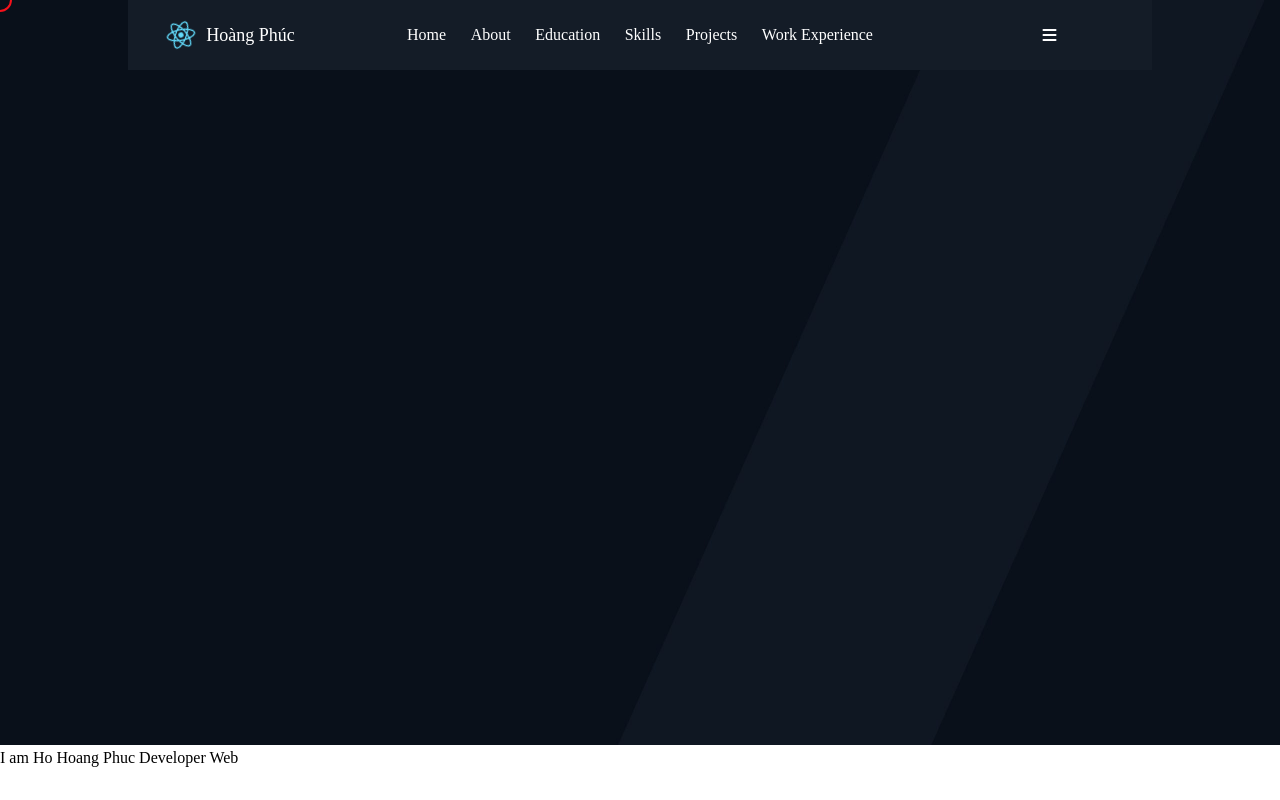
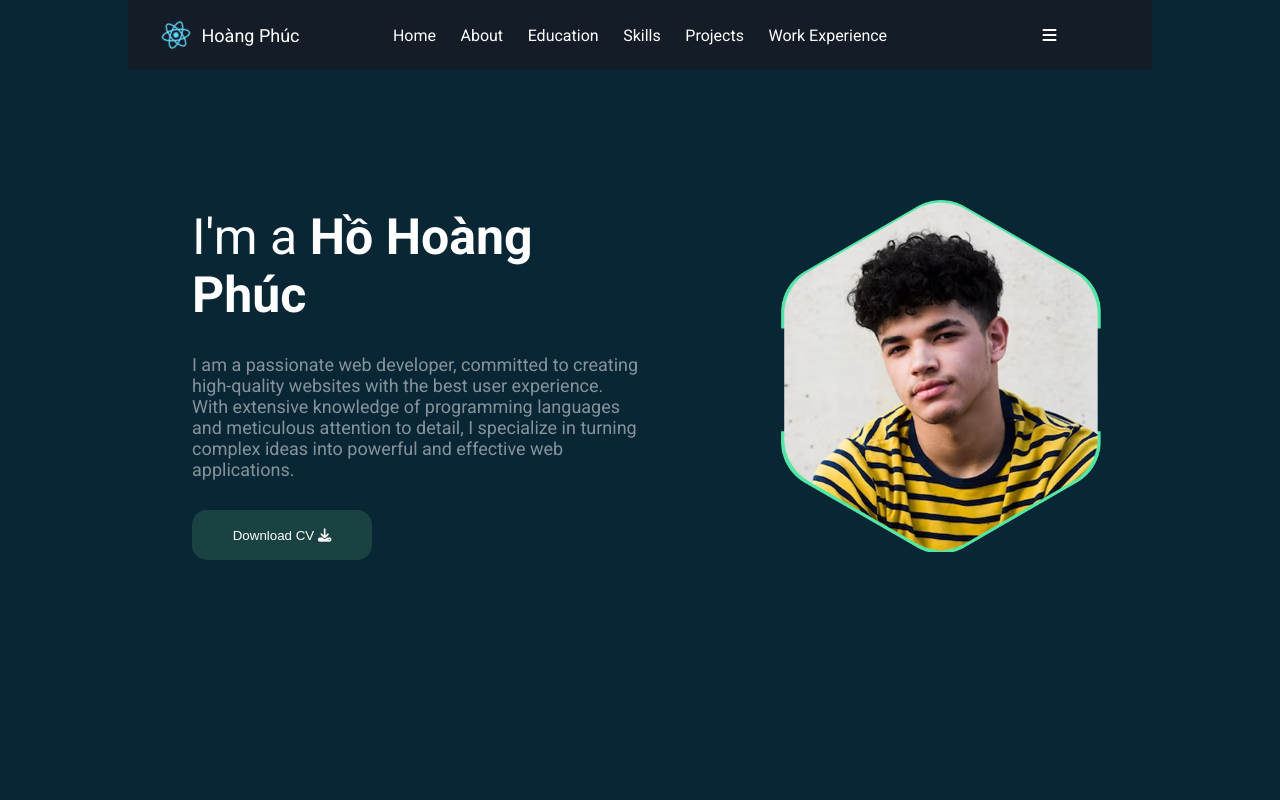
Before and after one commit to Minurte1/Portfolio, a React (Create React App) app: page / in a window 1280 px wide. Built offline with nearby package versions, Linux system fonts and the light colour scheme.

Commit message:
cap nhat

```diff
--- a/public/index.html
+++ b/public/index.html
@@ -15,6 +15,11 @@
       manifest.json provides metadata used when your web app is installed on a
       user's mobile device or desktop. See https://developers.google.com/web/fundamentals/web-app-manifest/
     -->
+  <link rel="preconnect" href="https://fonts.googleapis.com">
+  <link rel="preconnect" href="https://fonts.gstatic.com" crossorigin>
+  <link
+    href="https://fonts.googleapis.com/css2?family=Roboto:ital,wght@0,100;0,300;0,400;0,500;0,700;0,900;1,100;1,300;1,400;1,500;1,700;1,900&display=swap"
+    rel="stylesheet">
   <link rel="manifest" href="%PUBLIC_URL%/manifest.json" />
   <!--
       Notice the use of %PUBLIC_URL% in the tags above.
--- a/src/App.css
+++ b/src/App.css
@@ -6,6 +6,7 @@
 .App {
   width: 100%;
   height: auto;
+
 }
 
 .container-Navbar {
@@ -17,7 +18,8 @@
   position: fixed;
   top: 0;
   left: 0;
-  z-index: 2;
+  z-index: 99;
+
 
 
 
@@ -73,7 +75,7 @@
   background-color: #333;
   color: #fff;
   transition: right 0.5s;
-  z-index: 3;
+  z-index: 100;
   /* Thêm hiệu ứng chuyển động */
 
 }
@@ -90,16 +92,19 @@
 }
 
 .text-logo {
-  color: white;
+  font-family: "Roboto", sans-serif;
   margin-left: 5%;
   font-size: 18px;
+  color: white;
 }
 
 a {
   text-decoration: none;
-  color: white;
+  font-family: "Roboto", sans-serif;
   margin-left: 2%;
   margin-right: 2%;
+  color: white;
+
 }
 
 
@@ -144,7 +149,7 @@ body.menu-closed {
   height: 100%;
   background-color: rgba(0, 0, 0, 0.5);
   /* Màu tối */
-  z-index: 1;
+  z-index: 100;
   /* Đảm bảo nằm trên tất cả các phần tử khác */
   display: none;
   /* Ẩn mặc định */
@@ -155,18 +160,145 @@ body.menu-closed {
   /* Hiển thị khi active */
 }
 
+#home>img {
+  width: 100%;
+  height: 800px;
+  position: absolute;
+}
+
 .Home-banner {
   width: 100%;
-  height: 745px;
-  position: relative;
+  height: 800px;
+  position: absolute;
+  background-color: #092635;
 }
 
 .home-info {
   width: 50%;
   height: 100%;
+  font-family: "Roboto", sans-serif;
+  color: white;
+  z-index: 3;
+  display: flex;
+  justify-content: center;
+  align-items: center;
+  margin-top: -10%;
 }
 
 .home-avt {
   width: 50%;
+
+  height: 400px;
+  position: relative;
+  z-index: 3;
+  display: flex;
+  justify-content: center;
+  align-items: center;
+}
+
+#home {
+  width: 100%;
+  height: 800px;
+  position: relative;
+  display: flex;
+  justify-content: center;
+  align-items: center;
+}
+
+.info-small>p {
+  width: 100%;
+  height: auto;
+  font-size: 50px;
+}
+
+
+
+.sec-text {
+  /* width: 50%; */
+  height: auto;
+  font-family: monospace;
+  color: #ffffff;
+  letter-spacing: 3px;
+  white-space: nowrap;
+  overflow: hidden;
+  border-right: 3px solid black;
+  animation: typingne 3s steps(20) infinite alternate,
+    caretne 0.5s steps(2) infinite;
+}
+
+@keyframes caretne {
+  from {
+    border-color: transparent;
+  }
+
+  to {
+    border-color: rgb(255, 255, 255);
+  }
+}
+
+@keyframes typingne {
+  from {
+    width: 0;
+  }
+
+  to {
+    width: 400px;
+    /* Thay đổi giá trị này để khớp với chiều dài thực tế của văn bản */
+  }
+
+}
+
+.info-small {
+  width: 80%;
   height: 100%;
+  display: flex;
+  justify-content: center;
+  align-items: center;
+  text-align: left;
+  margin-left: 30%;
+  margin-top: 15%;
 }
+
+.text-small {
+  font-size: 18px;
+  margin-top: 30px;
+  opacity: 0.5;
+
+}
+
+.downloadCV {
+  width: 180px;
+  height: 50px;
+  margin-top: 30px;
+  border-radius: 15px;
+  /* background-color: #5C8374; */
+  background-color: #1B4242;
+  border: none;
+  color: rgb(255, 255, 255);
+}
+
+.downloadCV:hover {
+  background-color: rgb(0, 0, 0);
+  border: none;
+  cursor: pointer;
+  color: white;
+  border-radius: 15px;
+}
+
+.avt {
+  background-image: url('./public/image/banner_shape.png');
+  position: absolute;
+  content: "";
+
+  background-position: center top;
+  background-repeat: no-repeat;
+  background-size: cover;
+  width: 50%;
+  height: auto;
+  top: 0;
+  left: 0;
+  z-index: -1;
+  animation: bannerAnimi1 linear 1s infinite alternate;
+  margin-left: 22%;
+
+}
--- a/src/App.js
+++ b/src/App.js
@@ -1,12 +1,43 @@
 import './App.css';
-import Cursor from './public/component/cursor';
-import React, { useState } from 'react';
-import ScrollAnimation from 'react-animate-on-scroll';
+// import Cursor from './public/component/cursor';
+import React, { useState, useEffect } from 'react';
+// import ScrollAnimation from 'react-animate-on-scroll';
 // import 'animate.css/animate.min.css'; // Import CSS của thư viện animate.css (được sử dụng bởi react-animate-on-scroll)
 const App = () => {
   const [showMenu, setShowMenu] = useState(false);
 
+  const [speed, setSpeed] = useState(2);
+  useEffect(() => {
+    const intervalId = setInterval(() => {
 
+    }, speed); return () => clearInterval(intervalId);
+  }, [speed]);
+
+  window.onload = function () {
+
+    const text = document.querySelector(".sec-text");
+    if (text) {
+      const load = () => {
+        setTimeout(() => {
+          text.textContent = "Web Developer";
+
+        }, 0)
+        setTimeout(() => {
+          text.textContent = "Web Frontend";
+
+        }, 5900)
+        setTimeout(() => {
+          text.textContent = "Web Backend";
+
+        }, 11900)
+      }
+      load();
+      setInterval(load, 12000)
+    } else {
+      console.error("Element with class 'sec-text' not found");
+    }
+
+  }
   const toggleMenu = () => {
     console.log('Before toggle:', showMenu);
     setShowMenu(!showMenu);
@@ -15,8 +46,7 @@ const App = () => {
 
   return (
     <>
-
-      <Cursor></Cursor>
+      {/* <Cursor></Cursor> */}
       <div className={`container-Navbar`}>
         <div className='Navbar'>
           <div className='Navbar-left'>
@@ -53,14 +83,26 @@ const App = () => {
 
 
       <section id='home'>
-        <img src={require('./public/image/banner-scaled.jpg')} alt="Banner" className='Home-banner' />
+        {/* <img src={require('./public/image/banner-scaled.jpg')} alt="Banner" className='Home-banner' /> */}
+        <div className='Home-banner'></div>
         <div className='home-info'>
-          <p>I am Ho Hoang Phuc Developer Web</p>
+          {/* <p>I am Ho Hoang Phuc Developer Web</p> */}
+          <div className='info-small'>
+            <p>
+              I'm a <strong>Hồ Hoàng Phúc</strong>
+              <p className='sec-text'></p>
+              <p className='text-small'>
+                I am a passionate web developer, committed to creating high-quality websites with the best user experience. With extensive knowledge of programming languages and meticulous attention to detail, I specialize in turning complex ideas into powerful and effective web applications.
+              </p>
+              <button className='downloadCV'>Download CV <i className="fa-solid fa-download"></i></button>
+            </p>
+          </div>
         </div>
         <div className='home-avt'>
-          <img></img>
+          <img src={require('../src/public/image/banner_img_1.png')} alt="Avatar" className='avt' />
         </div>
       </section>
+
       <section id='about'> {/* <ScrollAnimation animateIn="fadeIn" animateOut="fadeOut" duration={2} animateOnce={true}>
           <h1>Hello, Animated on Scroll!</h1>
         </ScrollAnimation>
```
Also changed, not shown: src/public/image/banner_img_1.png (added).
